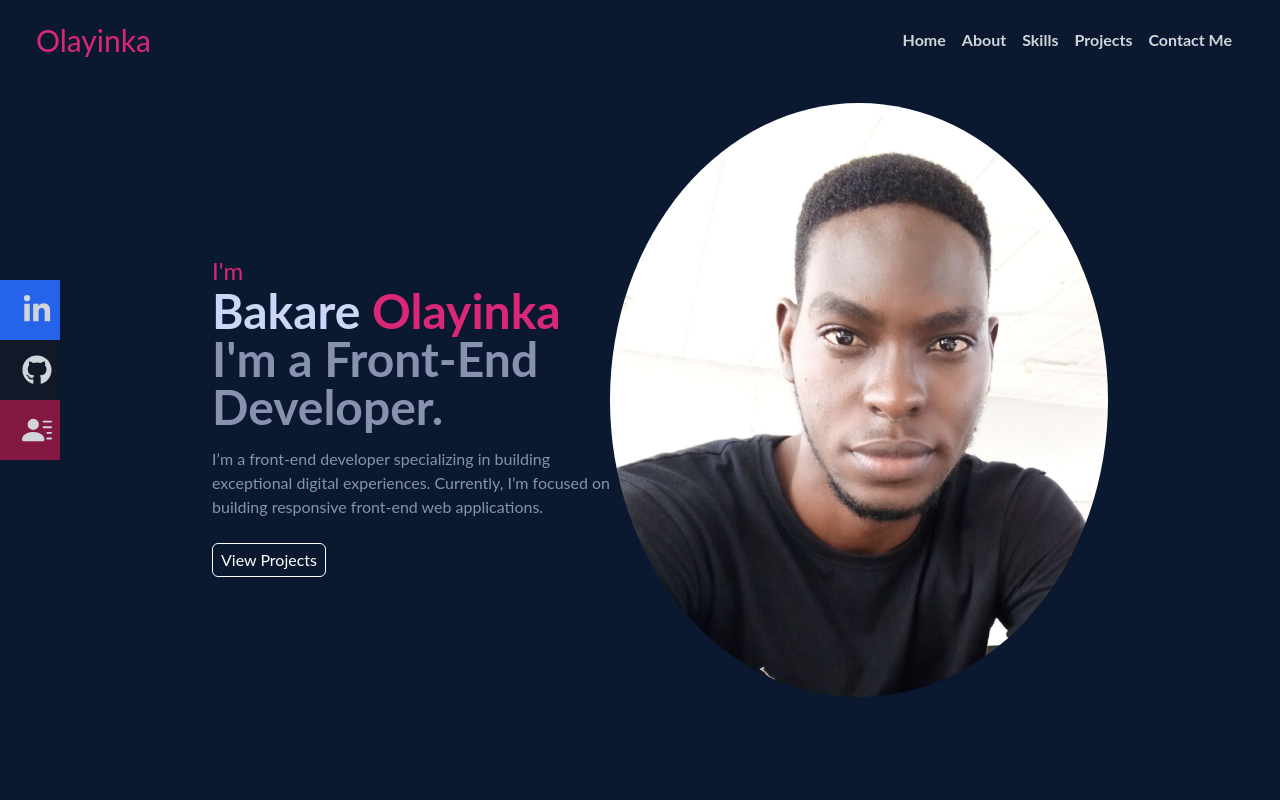
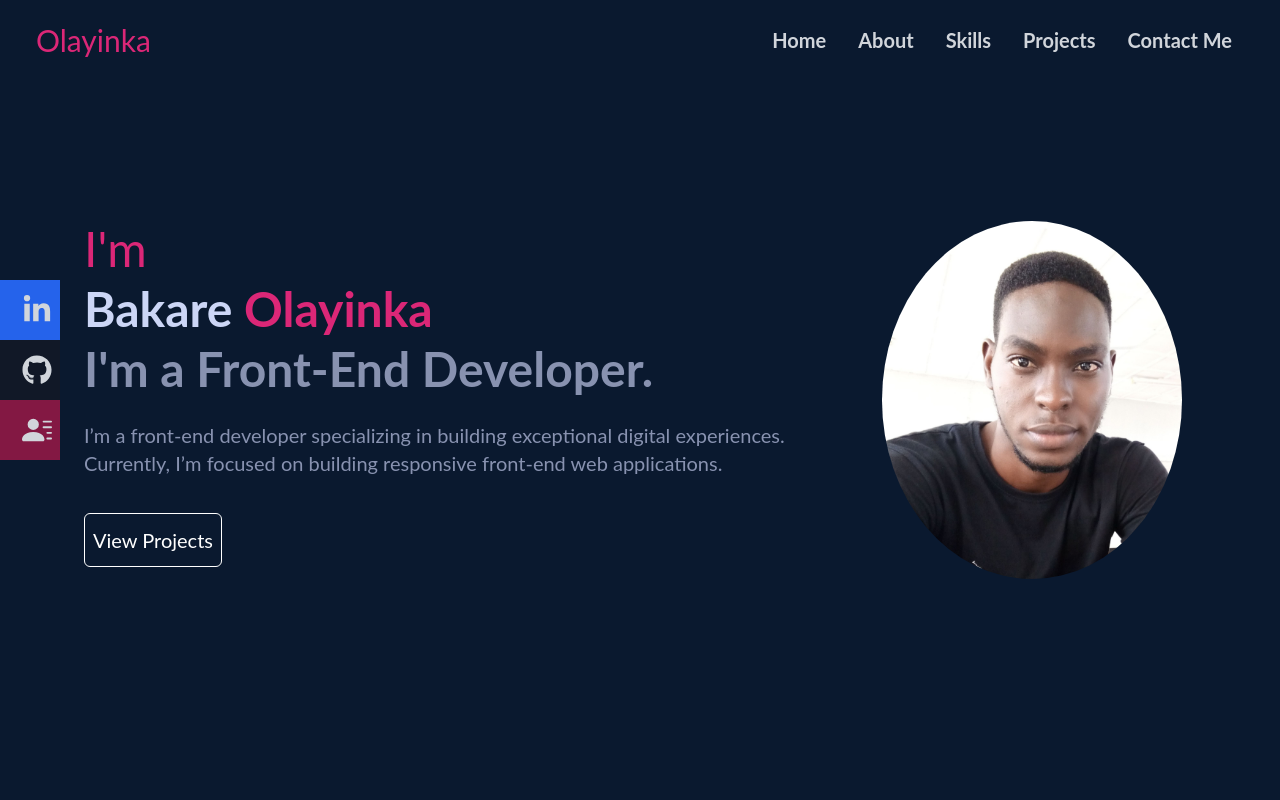
Before and after one commit to YhinkaDevOps/React-Portfolio, a React (Create React App) app: page / in a window 1280 px wide. Shown: the top 800 px of the page. Built offline with nearby package versions, Linux system fonts and the light colour scheme.

Commit message:
making media queries

```diff
--- a/src/components/Home.js
+++ b/src/components/Home.js
@@ -6,21 +6,21 @@ const Home = () => {
   return (
     <div name='home' className='bg-[#0a192f] w-full h-screen'>
       {/* Container */}
-      <div className='max-w-[1000px] mx-auto px-8 flex flex-col-reverse h-full md:flex-row items-center '>
-        <div className='homebio-container flex flex-col md:mt-10 mx-auto md:w-3/5 md:ml-10 '>
-            <p className='text-pink-600 text-2xl'>I'm</p>
-            <h1 className='text-3xl sm:text-4xl md:text-5xl font-bold text-[#ccd6f6] '>
+      <div className='max-w-[1700px] mx-auto px-10 flex flex-col-reverse h-full md:flex-row items-center '>
+        <div className='homebio-container xl:mx-auto 2xl:mx-auto 2xl:ml-12 xl:ml-11 flex flex-col  mx-auto md:w-3/5 md:ml-10  space-y-3 '>
+            <p className='text-pink-600 text-2xl lg:text-5xl xl:text-5xl 2xl:text-7xl'>I'm</p>
+            <h1 className='text-3xl sm:text-4xl md:text-5xl font-bold text-[#ccd6f6]  2xl:text-7xl '>
                 Bakare <span className='name_span'>Olayinka</span>
             </h1>
-            <h2 className='text-3xl sm:text-4xl md:text-5xl font-bold text-[#8892b0]'>
+            <h2 className='text-3xl sm:text-4xl md:text-5xl font-bold text-[#8892b0] leading-7 2xl:text-7xl'>
                 I'm a Front-End Developer.
             </h2>
-            <p className='text-[#8892b0] py-4 max-w-[700px]'>
+            <p className='text-[#8892b0] py-4 max-w-[800px] leading-5 xl:text-xl xl:max-w[800px] lg:text-xl 2xl:text-2xl 2xl:max-w-[1000px]' >
                 I’m a front-end developer specializing in building exceptional digital experiences. Currently, I’m focused on
                 building responsive front-end web applications.
             </p>
           <div >
-            <button className=' text-white group px-2 py-1 my-2 flex items-center hover:border-pink-600 hover:bg-pink-600 rounded-md Home-btn '>
+            <button className=' text-white group px-2 py-2 my-2 flex items-center hover:border-pink-600 hover:bg-pink-600 rounded-md Home-btn lg:text-lg xl:text-xl xl:py-3 2xl:py-4 2xl:px-4 2xl:text-2xl'>
               <Link to='project' smooth={true} duration={500}>
                 View Projects
               </Link>
@@ -28,8 +28,8 @@ const Home = () => {
             </button>
           </div>
         </div>
-          <div className='home-img w-3/4 '>
-            <img  src={Yinkaimg} alt="" />
+          <div className='home-img mx-auto w-1/2   xl:ml-5 md:w-[24%] lg:w-[24%] xl:w-[25%] '>
+            <img className=''  src={Yinkaimg} alt="" />
           </div>
        </div>
 
--- a/src/components/Navbar.js
+++ b/src/components/Navbar.js
@@ -9,11 +9,11 @@ const Navbar = () => {
   return (
     <div className='fixed w-full h-[80px] flex justify-between items-center px-4 bg-[#0a192f] text-gray-300 ' >
         <div className='mx-5'>
-            <h1 className='text-3xl text-pink-600'>Olayinka</h1>
+            <h1 className='text-3xl 2xl:text-4xl text-pink-600'>Olayinka</h1>
         </div>
 
           {/* Menu */}
-          <ul className=' mx-6 hidden md:flex'>
+          <ul className=' mx-6 hidden md:flex lg:text-lg xl:text-xl xl:space-x-4 2xl:text-2xl 2xl:space-x-5'>
             <li className='Menu_links font-bold'><Link  to="home" smooth={true}  duration={500}>Home</Link></li>
             <li className='Menu_links font-bold'><Link  to="about" smooth={true}  duration={500}>About</Link></li>
             <li className='Menu_links font-bold'><Link  to="skills" smooth={true}  duration={500}>Skills</Link></li>
--- a/src/index.css
+++ b/src/index.css
@@ -46,21 +46,34 @@ input, textarea{
   opacity: 0.5;
 }
 
-
-
-.home-img{
-
-  /* position: absolute;
-  right:0;
-  margin-right: 15%;
-  margin-left: auto; */
-}
-
 .home-img img{
-  border-radius: 50%;
+  /* border-radius: 50%; */
   object-fit: cover;
 }
 
 .name_span{
   color: #db2777
 }
+
+@media (min-width: 1536px) {
+  .home-img img {
+      border-radius: 90%;
+    }
+}
+@media (min-width: 1280px) and (max-width: 1535px) {
+  .home-img img{
+    border-radius: 80%;
+  }
+}
+
+@media (min-width: 1024px) and (max-width: 1279px) {
+  .home-img img {
+    border-radius: 70%;
+  }
+}
+
+@media (min-width: 768px) and (max-width: 1023px) {
+  .home-img img {
+    border-radius: 60%;
+  }
+}
--- a/tailwind.config.js
+++ b/tailwind.config.js
@@ -1,8 +1,11 @@
 /** @type {import('tailwindcss').Config} */
+const defaultTheme = require('tailwindcss/defaultTheme')
 module.exports = {
   content: ["./src/**/*.{js,jsx,ts,tsx}"],
   theme: {
     screens: {
+       'xs': '475px',
+       ...defaultTheme.screens,
       'sm': '640px',
       // => @media (min-width: 640px) { ... }
 
```
